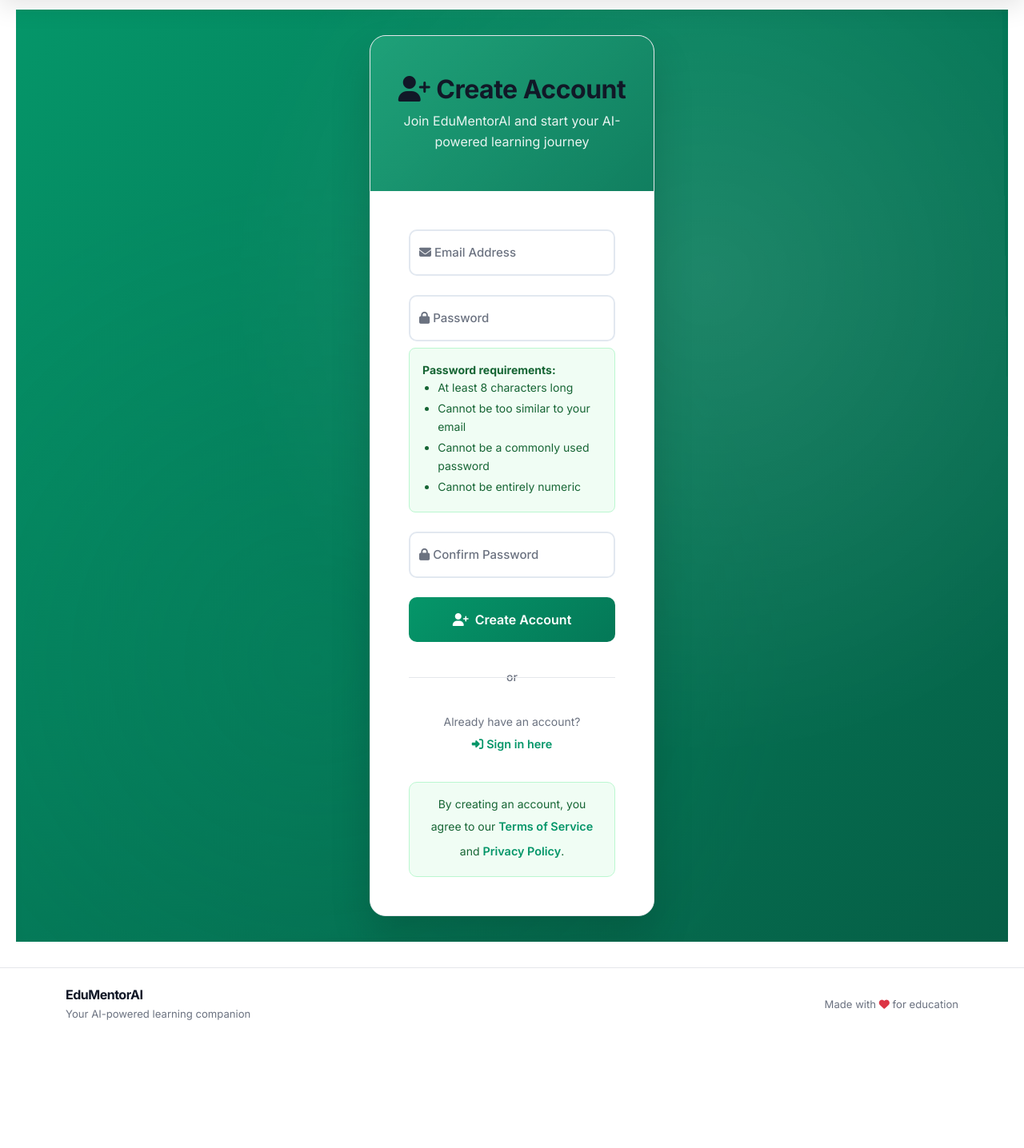
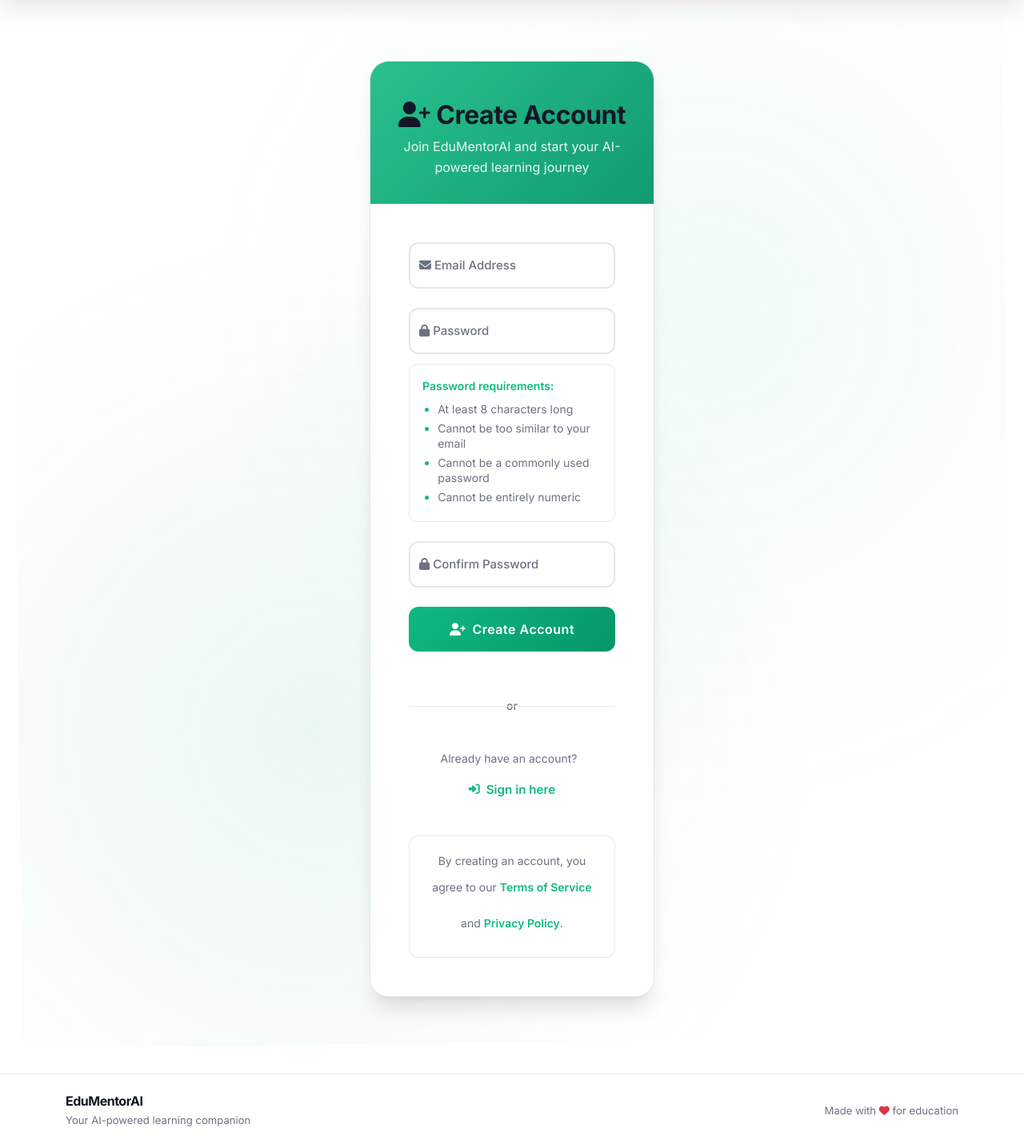
Before and after one commit to EyadAmgad/EduMentorAI, a Django app: page /accounts/signup/ in a window 1280 px wide. Shown: the part 88-1524 px from the top of the page at 80% size. Before the commit the page ends 1364 px from the top, so only its background shows below. Run offline with Django 4.2, Linux system fonts and the light colour scheme.

Commit message:
Enhance signup page styling with improved dark mode support

```diff
--- a/src/static/css/signup.css
+++ b/src/static/css/signup.css
@@ -1,12 +1,17 @@
+/* Enhanced Signup Page Styles with Dark Mode Support */
+
+/* Auth Hero Background */
 .auth-hero {
-        background: linear-gradient(135deg, #059669 0%, #047857 50%, #065f46 100%);
-        min-height: 100vh;
-        display: flex;
-        align-items: center;
-        position: relative;
-        overflow: hidden;
+    background: var(--background-color);
+    min-height: 100vh;
+    display: flex;
+    align-items: center;
+    position: relative;
+    overflow: hidden;
+    transition: background-color 0.3s ease;
 }
 
+/* Animated background elements */
 .auth-hero::before {
     content: '';
     position: absolute;
@@ -15,9 +20,15 @@
     right: 0;
     bottom: 0;
     background:
-        radial-gradient(circle at 30% 70%, rgba(5, 150, 105, 0.15) 0%, transparent 50%),
-        radial-gradient(circle at 70% 30%, rgba(255, 255, 255, 0.1) 0%, transparent 50%);
+        radial-gradient(circle at 30% 70%, rgba(5, 150, 105, 0.08) 0%, transparent 50%),
+        radial-gradient(circle at 70% 30%, rgba(16, 185, 129, 0.06) 0%, transparent 50%);
     animation: authFloat 20s ease-in-out infinite;
+}
+
+[data-theme="dark"] .auth-hero::before {
+    background:
+        radial-gradient(circle at 30% 70%, rgba(34, 197, 94, 0.15) 0%, transparent 50%),
+        radial-gradient(circle at 70% 30%, rgba(5, 150, 105, 0.12) 0%, transparent 50%);
 }
 
 @keyframes authFloat {
@@ -32,21 +43,31 @@
     padding: 2rem 0;
 }
 
+/* Enhanced Auth Card */
 .auth-card {
-    background: rgba(255, 255, 255, 0.95);
+    background: var(--card-bg);
     backdrop-filter: blur(20px);
-    border-radius: 20px;
-    box-shadow: 0 25px 50px rgba(0,0,0,0.15);
+    border-radius: 24px;
+    box-shadow: var(--shadow-xl);
     max-width: 500px;
     width: 100%;
     border: 1px solid var(--border-color);
     overflow: hidden;
+    transition: all 0.3s ease;
+    margin: 2rem auto;
 }
 
+[data-theme="dark"] .auth-card {
+    background: rgba(15, 23, 42, 0.95);
+    border: 1px solid var(--border-color-dark);
+    box-shadow: 0 25px 50px rgba(0, 0, 0, 0.4), 0 0 0 1px rgba(255, 255, 255, 0.05);
+}
+
+/* Modern Header Design */
 .auth-header {
-    background: linear-gradient(135deg, #059669, #047857);
+    background: linear-gradient(135deg, var(--primary-color) 0%, var(--primary-dark) 100%);
     color: white;
-    padding: 3rem 2rem;
+    padding: 3rem 2rem 2rem;
     text-align: center;
     position: relative;
 }
@@ -70,81 +91,111 @@
     font-size: 2rem;
     font-weight: 700;
     margin-bottom: 0.5rem;
+    letter-spacing: -0.5px;
 }
 
 .auth-subtitle {
     font-size: 1rem;
     opacity: 0.9;
     margin-bottom: 0;
+    font-weight: 400;
 }
 
+/* Enhanced Form Body */
 .auth-body {
     padding: 3rem;
-    background-color: var(--card-bg);
-    border-color: var(--border-color);
+    background: var(--card-bg);
+    color: var(--text-primary);
 }
 
+/* Floating Form Fields */
 .form-floating {
     margin-bottom: 1.5rem;
+    position: relative;
 }
 
 .form-floating label {
-    color: #6b7280;
+    color: var(--text-secondary);
+    font-weight: 500;
+    transition: color 0.3s ease;
+}
+
+.form-control {
+    background: var(--input-bg);
+    border: 2px solid var(--border-color);
+    border-radius: 12px;
+    color: var(--text-primary);
+    padding: 1rem 1.25rem;
+    font-size: 1rem;
+    transition: all 0.3s ease;
     font-weight: 500;
 }
 
-.form-control {
-    background: #f8fafc;
-    border: 2px solid #e2e8f0;
+.form-control:focus {
+    border-color: var(--primary-color);
+    box-shadow: 0 0 0 4px rgba(16, 185, 129, 0.1);
+    outline: none;
+    background: var(--card-bg);
+    transform: translateY(-2px);
+}
+
+.form-control::placeholder {
+    color: var(--text-muted);
+    font-weight: 400;
+}
+
+/* Enhanced Password Requirements */
+.password-requirements {
+    background: var(--card-bg);
+    border: 1px solid var(--border-color);
     border-radius: 10px;
-    color: #1f2937;
-    padding: 1rem 1.25rem;
-    font-size: 1rem;
+    padding: 1rem;
+    margin-top: 0.75rem;
+    font-size: 0.875rem;
+    color: var(--text-primary);
     transition: all 0.3s ease;
 }
 
-.form-control:focus {
-    border-color: #059669;
-    box-shadow: 0 0 0 3px rgba(5, 150, 105, 0.1);
-    outline: none;
-    background: white;
+[data-theme="dark"] .password-requirements {
+    background: rgba(34, 197, 94, 0.05);
+    border-color: rgba(34, 197, 94, 0.2);
 }
 
-.form-control::placeholder {
-    color: #9ca3af;
-}
-
-.password-requirements {
-    background: #f0fdf4;
-    border: 1px solid #bbf7d0;
-    border-radius: 8px;
-    padding: 1rem;
-    margin-top: 0.5rem;
-    font-size: 0.875rem;
-    color: #166534;
+.password-requirements strong {
+    color: var(--primary-color);
+    font-weight: 600;
 }
 
 .password-requirements ul {
-    margin: 0;
+    margin: 0.5rem 0 0 0;
     padding-left: 1.2rem;
 }
 
 .password-requirements li {
     margin-bottom: 0.25rem;
+    color: var(--text-secondary);
+    line-height: 1.4;
 }
 
+.password-requirements li::marker {
+    color: var(--primary-color);
+}
+
+/* Enhanced Auth Button */
 .btn-auth {
-    background: linear-gradient(135deg, #059669, #047857);
+    background: linear-gradient(135deg, var(--primary-color) 0%, var(--primary-dark) 100%);
     border: none;
     color: white;
     font-weight: 600;
     padding: 1rem 2rem;
-    border-radius: 10px;
+    border-radius: 12px;
     width: 100%;
     font-size: 1rem;
     transition: all 0.3s ease;
     position: relative;
     overflow: hidden;
+    letter-spacing: 0.5px;
+    margin-bottom: 1rem;
 }
 
 .btn-auth::before {
@@ -163,14 +214,20 @@
 }
 
 .btn-auth:hover {
-    transform: translateY(-2px);
-    box-shadow: 0 10px 25px rgba(5, 150, 105, 0.3);
+    transform: translateY(-3px);
+    box-shadow: 0 15px 35px rgba(16, 185, 129, 0.4);
+    background: linear-gradient(135deg, var(--primary-dark) 0%, var(--primary-color) 100%);
 }
 
+.btn-auth:active {
+    transform: translateY(-1px);
+}
+
+/* Modern Divider */
 .divider {
     position: relative;
     text-align: center;
-    margin: 2rem 0;
+    margin: 2.5rem 0;
 }
 
 .divider::before {
@@ -180,79 +237,151 @@
     left: 0;
     right: 0;
     height: 1px;
-    background: #e5e7eb;
+    background: var(--border-color);
 }
 
 .divider span {
-    background: rgba(255, 255, 255, 0.95);
-    padding: 0 1rem;
-    color: #6b7280;
+    background: var(--card-bg);
+    padding: 0 1.5rem;
+    color: var(--text-secondary);
     font-size: 0.875rem;
     font-weight: 500;
 }
 
+/* Enhanced Auth Links */
 .auth-links {
     text-align: center;
+    line-height: 1.8;
 }
 
 .auth-link {
-    color: #059669;
+    color: var(--primary-color);
     text-decoration: none;
     font-weight: 600;
-    font-size: 0.9rem;
-    transition: all 0.2s ease;
-    display: inline-block;
-    margin: 0.25rem 0;
+    font-size: 0.95rem;
+    transition: all 0.3s ease;
+    display: inline-flex;
+    align-items: center;
+    gap: 0.5rem;
+    margin: 0.5rem 0;
+    padding: 0.25rem 0;
 }
 
 .auth-link:hover {
-    color: #047857;
-    text-decoration: underline;
+    color: var(--primary-dark);
+    text-decoration: none;
     transform: translateY(-1px);
 }
 
 .auth-link i {
-    margin-right: 0.25rem;
+    font-size: 0.875rem;
+    transition: transform 0.3s ease;
 }
 
+.auth-link:hover i {
+    transform: translateX(2px);
+}
+
+/* Enhanced Terms Notice */
 .terms-notice {
-    background: #f0fdf4;
-    border: 1px solid #bbf7d0;
-    border-radius: 10px;
-    padding: 1rem;
+    background: var(--card-bg);
+    border: 1px solid var(--border-color);
+    border-radius: 12px;
+    padding: 1.25rem;
     margin-top: 2rem;
     text-align: center;
+    transition: all 0.3s ease;
+}
+
+[data-theme="dark"] .terms-notice {
+    background: rgba(34, 197, 94, 0.05);
+    border-color: rgba(34, 197, 94, 0.2);
 }
 
 .terms-notice .text-muted {
-    color: #166534 !important;
+    color: var(--text-secondary) !important;
     font-size: 0.875rem;
     margin: 0;
+    line-height: 1.5;
 }
 
-.alert {
-    border-radius: 10px;
-    border: none;
-    box-shadow: 0 4px 6px rgba(0,0,0,0.1);
-    margin-bottom: 2rem;
+.terms-notice .auth-link {
+    font-size: 0.875rem;
+    font-weight: 600;
 }
 
+/* Enhanced Alerts */
+.alert {
+    border-radius: 12px;
+    border: 1px solid var(--border-color);
+    background: var(--card-bg);
+    color: var(--text-primary);
+    box-shadow: var(--shadow-sm);
+    margin-bottom: 2rem;
+    padding: 1rem 1.25rem;
+}
+
+.alert-danger {
+    background: rgba(239, 68, 68, 0.1);
+    border-color: rgba(239, 68, 68, 0.3);
+    color: #dc2626;
+}
+
+[data-theme="dark"] .alert-danger {
+    background: rgba(239, 68, 68, 0.15);
+    border-color: rgba(239, 68, 68, 0.4);
+    color: #fca5a5;
+}
+
+/* Form Validation */
 .invalid-feedback {
     color: #dc2626;
     font-size: 0.875rem;
-    margin-top: 0.25rem;
+    margin-top: 0.5rem;
+    font-weight: 500;
+}
+
+[data-theme="dark"] .invalid-feedback {
+    color: #fca5a5;
 }
 
 .form-control.is-invalid {
     border-color: #dc2626;
+    background: rgba(239, 68, 68, 0.05);
 }
 
 .form-control.is-invalid:focus {
     border-color: #dc2626;
-    box-shadow: 0 0 0 3px rgba(220, 38, 38, 0.1);
+    box-shadow: 0 0 0 4px rgba(220, 38, 38, 0.1);
+    background: var(--card-bg);
 }
 
-/* Responsive */
+[data-theme="dark"] .form-control.is-invalid {
+    background: rgba(239, 68, 68, 0.1);
+}
+
+/* Loading State */
+.btn-auth:disabled {
+    opacity: 0.7;
+    cursor: not-allowed;
+    transform: none;
+}
+
+.btn-auth .spinner-border {
+    width: 1rem;
+    height: 1rem;
+    margin-right: 0.5rem;
+}
+
+/* Focus Indicators for Accessibility */
+.form-control:focus-visible,
+.btn-auth:focus-visible,
+.auth-link:focus-visible {
+    outline: 2px solid var(--primary-color);
+    outline-offset: 2px;
+}
+
+/* Enhanced Responsive Design */
 @media (max-width: 768px) {
     .auth-hero {
         padding: 1rem;
@@ -272,6 +442,101 @@
     }
 
     .auth-body {
-        padding: 2rem 1.5rem;
+        padding: 1.5rem 1rem;
+    }
+
+    .form-control {
+        padding: 0.875rem 1rem;
+    }
+
+    .password-requirements {
+        padding: 0.875rem;
+        font-size: 0.8rem;
+    }
+
+    .terms-notice {
+        padding: 0.875rem;
     }
 }
+
+/* Animation Enhancements */
+.auth-card {
+    animation: slideUp 0.6s ease-out;
+}
+
+@keyframes slideUp {
+    from {
+        opacity: 0;
+        transform: translateY(30px);
+    }
+    to {
+        opacity: 1;
+        transform: translateY(0);
+    }
+}
+
+/* Hover Effects for Interactive Elements */
+.form-floating:hover .form-control {
+    border-color: var(--primary-color);
+}
+
+.password-requirements:hover {
+    border-color: var(--primary-color);
+    transform: translateY(-1px);
+}
+
+.terms-notice:hover {
+    border-color: var(--primary-color);
+    transform: translateY(-1px);
+}
+
+/* Enhanced Visual Hierarchy */
+.auth-links > span {
+    color: var(--text-secondary);
+    font-size: 0.875rem;
+    margin-right: 0.5rem;
+}
+
+/* Dark mode specific enhancements */
+[data-theme="dark"] .form-control {
+    background: rgba(15, 23, 42, 0.8);
+}
+
+[data-theme="dark"] .form-control:focus {
+    background: var(--card-bg);
+    box-shadow: 0 0 0 4px rgba(34, 197, 94, 0.15);
+}
+
+[data-theme="dark"] .btn-auth:hover {
+    box-shadow: 0 15px 35px rgba(34, 197, 94, 0.3);
+}
+
+/* Password Strength Indicator (future enhancement) */
+.password-strength {
+    margin-top: 0.5rem;
+    height: 4px;
+    background: var(--border-color);
+    border-radius: 2px;
+    overflow: hidden;
+}
+
+.password-strength .strength-bar {
+    height: 100%;
+    transition: width 0.3s ease, background-color 0.3s ease;
+    border-radius: 2px;
+}
+
+.password-strength .strength-weak {
+    background: #ef4444;
+    width: 25%;
+}
+
+.password-strength .strength-medium {
+    background: #f59e0b;
+    width: 50%;
+}
+
+.password-strength .strength-strong {
+    background: var(--primary-color);
+    width: 100%;
+}
```
Also changed, not shown: other parts of src/static/css/signup.css (+42 -1 lines).
